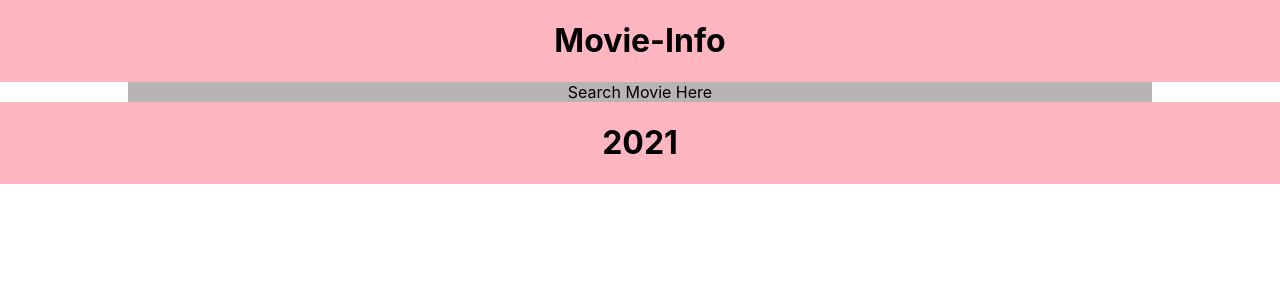
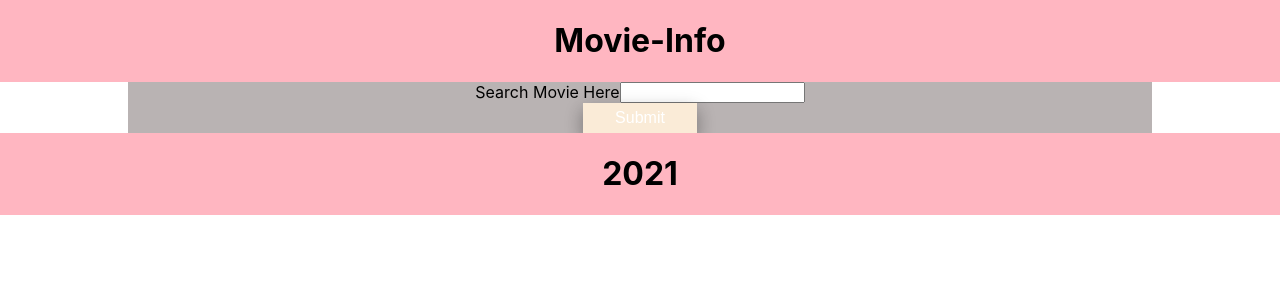
Before and after one commit to isajjad1246/movieApp-cap1, a React (Create React App) app: page / in a window 1280 px wide. Shown: the top 300 px of the page. Built offline with nearby package versions, Linux system fonts and the light colour scheme.

Commit message:
tweaking search bar and button

```diff
--- a/src/components/MovieInfo.css
+++ b/src/components/MovieInfo.css
@@ -9,6 +9,25 @@
     flex-direction: column;
     align-items: center;
 }
-.search-bar{
+form {
+    display: flex;
+    justify-content: center;
+    align-items: center;
+}
+
+.queryInput{
 
 }
+.search-bar{
+    background-color: antiquewhite;
+    border: none;
+    color: white;
+    padding: 15px 32px;
+    height: 10px;
+    text-align: center;
+    text-decoration: none;
+    display: block;
+    line-height: 0px;
+    font-size: 16px;
+    box-shadow: 0 8px 16px 0 rgba(0,0,0,0.2), 0 6px 20px 0 rgba(0,0,0,0.19);
+}
--- a/src/components/MovieInfo.js
+++ b/src/components/MovieInfo.js
@@ -1,11 +1,21 @@
-import React from 'react';
+import React, {useState} from 'react';
 import './MovieInfo.css'
+
 function MovieInfo() {
+
+  const[query, setQuery]=useState("");
     return (
       <div className="movie-info">
         <form>
           <label htmlFor="queryInput"> Search Movie Here </label>
+          <input id="queryInput"
+          type="text"
+          value= {query}
+          onChange={e => setQuery(e.target.value)}
+          ></input>
+
         </form>
+        <button className="search-bar">Submit</button>
       </div>
     );
 }
```
